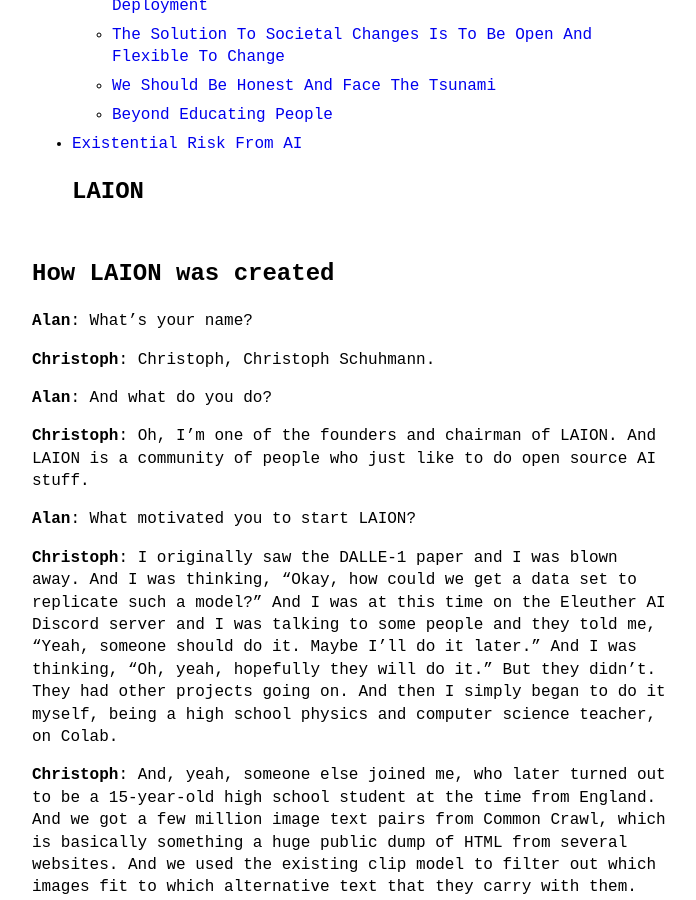
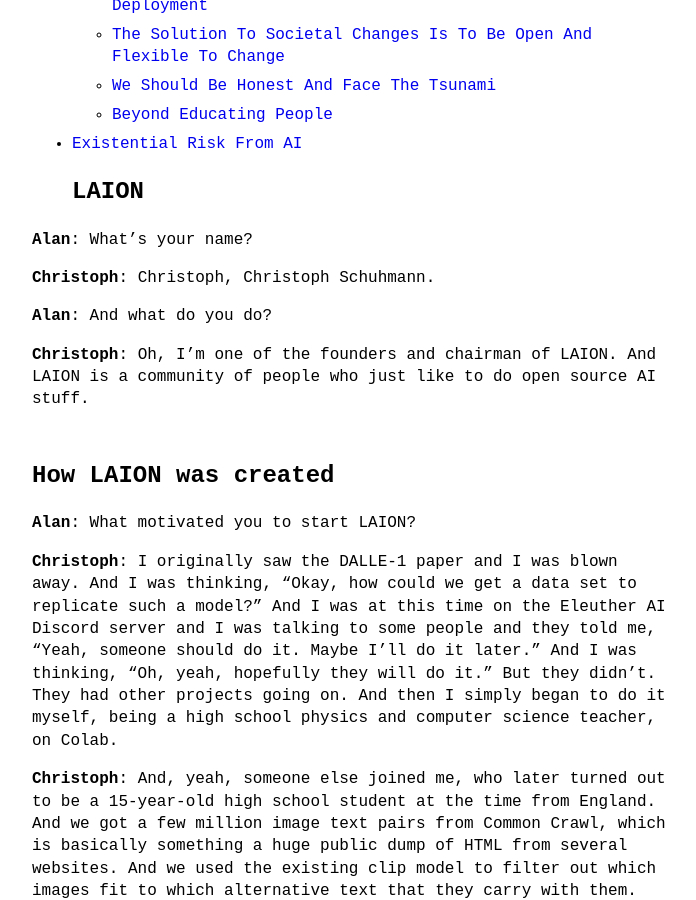
Before and after one commit to theinsideview/theinsideview.github.io, a Jekyll site: the page built from _posts/2023-05-01-christoph.md, in a window 1280 px wide and 900 px high, scrolled down 1772 px. Shown: the whole window, without its empty margins (288-984 px from the left). Built offline with Jekyll 4.4.1, drawn with Linux system fonts in a browser that asks for light colours; part of the change alters nothing that is shown.

```diff
--- a/_posts/2023-05-01-christoph.md
+++ b/_posts/2023-05-01-christoph.md
@@ -34,7 +34,6 @@ Christoph is being interviewed by [Alan Chan](https://mila.quebec/en/person/alan
 * [Existential Risk From AI](#existential-risk-from-ai)
 # LAION
 
-## How LAION was created
 
 **Alan**: What's your name?
 
@@ -43,6 +42,8 @@ Christoph is being interviewed by [Alan Chan](https://mila.quebec/en/person/alan
 **Alan**: And what do you do?
 
 **Christoph**: Oh, I'm one of the founders and chairman of LAION. And LAION is a community of people who just like to do open source AI stuff.
+
+## How LAION was created
 
 **Alan**: What motivated you to start LAION?
 
```
